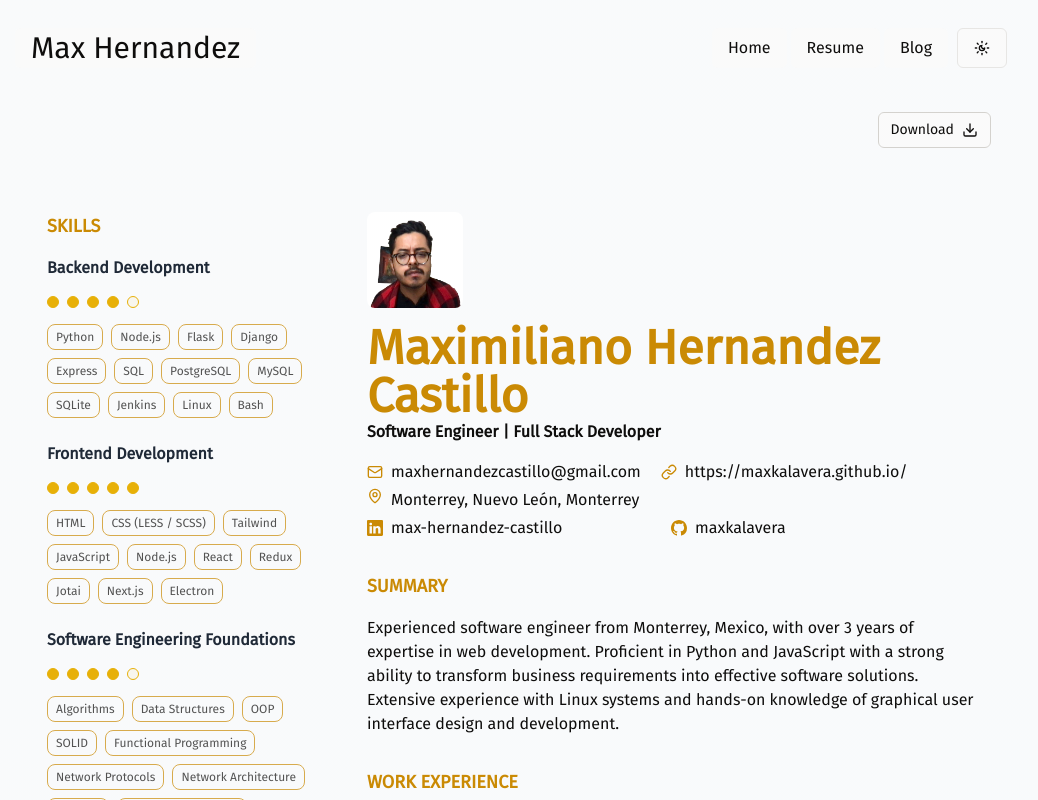
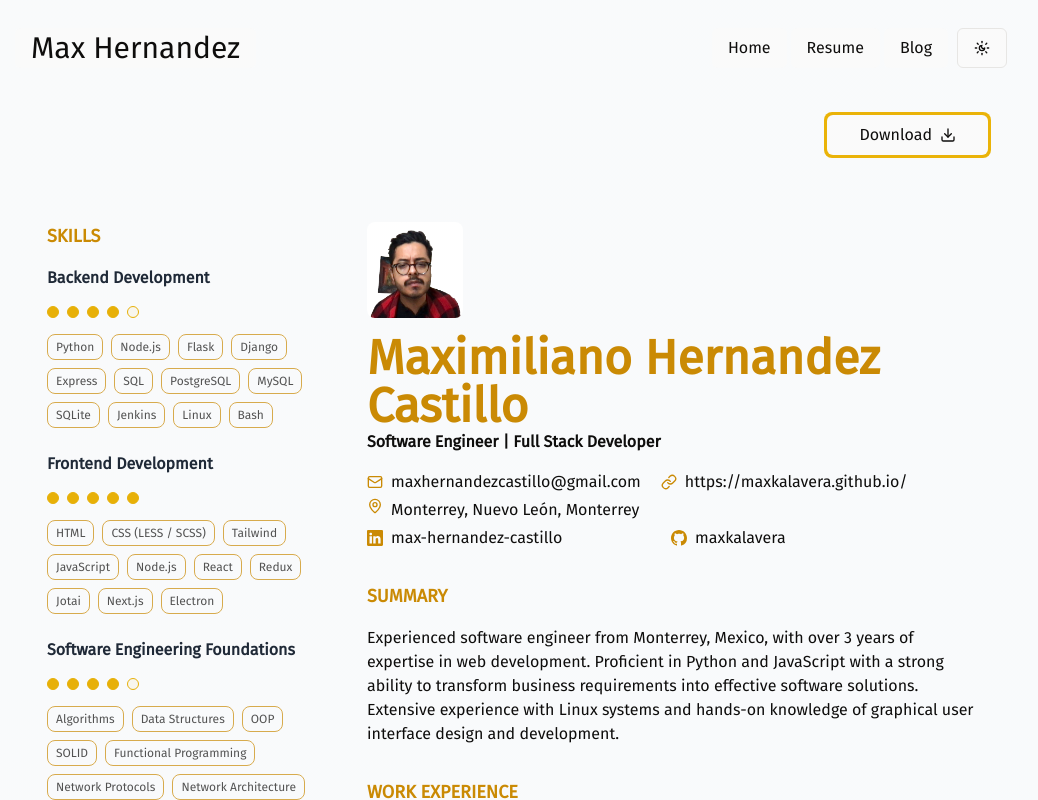
Before and after one commit to maxkalavera/maxkalavera.github.io, a Next.js app: page /resume in a window 1280 px wide. Shown: the top 800 px of the page, without its empty margins (129-1167 px from the left). Built offline with nearby package versions, Linux system fonts and the light colour scheme.

Commit message:
changed the color of the download button

```diff
--- a/src/app/resume/page.tsx
+++ b/src/app/resume/page.tsx
@@ -1,5 +1,5 @@
+import React from "react";
 import { cn } from "@/lib/utils";
-import { Button } from "@/components/ui/button";
 import {
   DropdownMenu,
   DropdownMenuContent,
@@ -31,14 +31,16 @@ export default function ResumePage() {
         >
           <DropdownMenu>
             <DropdownMenuTrigger asChild>
-              <Button
-                variant="outline"
-                size="sm"
-                className="text-foreground flex flex-row justify-center items-center gap-2 dark:border-secondary-500"
+              <DownloadButton
+                //variant="default"
+                //size="lg"
+                className={cn(
+                  "flex flex-row justify-center items-center gap-2 flex-nowrap",
+                )}
               >
                 Download
-                <DownloadIcon className="w-4 h-4 text-foreground" />
-              </Button>
+                <DownloadIcon className="w-4 h-4" />
+              </DownloadButton>
             </DropdownMenuTrigger>
             <DropdownMenuContent
               className=""
@@ -76,3 +78,47 @@ export default function ResumePage() {
     </GeneralLayout>
   );
 }
+
+
+/******************************************************************************
+ * Secondary components
+ */
+
+
+const DownloadButton = React.forwardRef<
+  HTMLButtonElement,
+  React.ComponentPropsWithoutRef<React.ElementType>
+>((
+  {
+    children,
+    className="",
+    ...props
+  },
+  forwardedRef
+) => {
+  return (
+    <button
+      {...props}
+      ref={forwardedRef}
+      className={cn(
+        "p-[3px] relative",
+      )}
+    >
+      <div
+        className={cn(
+          "absolute inset-0 bg-gradient-to-r from-primary-500 to-primary-500 rounded-lg",
+        )}
+      />
+      <div
+        className={cn(
+          "px-8 py-2",
+          "bg-background rounded-[6px] relative group transition duration-200 text-foreground hover:text-white hover:bg-transparent",
+          className
+        )}
+      >
+        {children}
+      </div>
+  </button>
+  )
+});
+DownloadButton.displayName = 'DownloadButton';
--- a/tailwind.config.ts
+++ b/tailwind.config.ts
@@ -76,14 +76,14 @@ const config: Config = {
   			sm: 'calc(var(--radius) - 4px)'
   		},
 			animation: {
-        meteor: "meteor 5s linear infinite",
-				flicker: "flicker 10s infinite ease-in-out",
-				grow: "grow 15s infinite ease-in-out",
-				heartbeat: "heartbeat 2.5s infinite ease-in-out",
-				'rotate-around': "rotate-around 25s infinite ease-in-out",
+        "meteor": "meteor 5s linear infinite",
+				"flicker": "flicker 10s infinite ease-in-out",
+				"grow": "grow 15s infinite ease-in-out",
+				"heartbeat": "heartbeat 2.5s infinite ease-in-out",
+				"rotate-around": "rotate-around 25s infinite ease-in-out",
       },
       keyframes: {
-        meteor: {
+        "meteor": {
           "0%": { transform: "rotate(215deg) translateX(0)", opacity: '1' },
           "70%": { opacity: '1' },
           "100%": {
@@ -91,24 +91,24 @@ const config: Config = {
             opacity: '0',
           },
         },
-				flicker: {
+				"flicker": {
 					"0%": { opacity: '0.15' },
           "50%": { opacity: '1.0' },
           "100%": { opacity: '0.15' },
 				},
-				grow: {
+				"grow": {
 					"0%": { transform: 'scale(1.0)' },
           "50%": { transform: 'scale(1.15)' },
           "100%": { transform: 'scale(1.0)' },
 				},
-				heartbeat: {
+				"heartbeat": {
 					"0%": { transform: "scale(1)" },
 					"25%": { transform: "scale(1.1)" },
 					"50%": { transform: "scale(1)" },
 					"75%": { transform: "scale(0.9)" },
 					"100%": { transform: "scale(1)" }
 				},
-				'rotate-around': {
+				"rotate-around": {
 					"0%": { transform: 'rotate(0deg)' },
           "100%": { transform: 'rotate(360deg)' },
 				}
```
